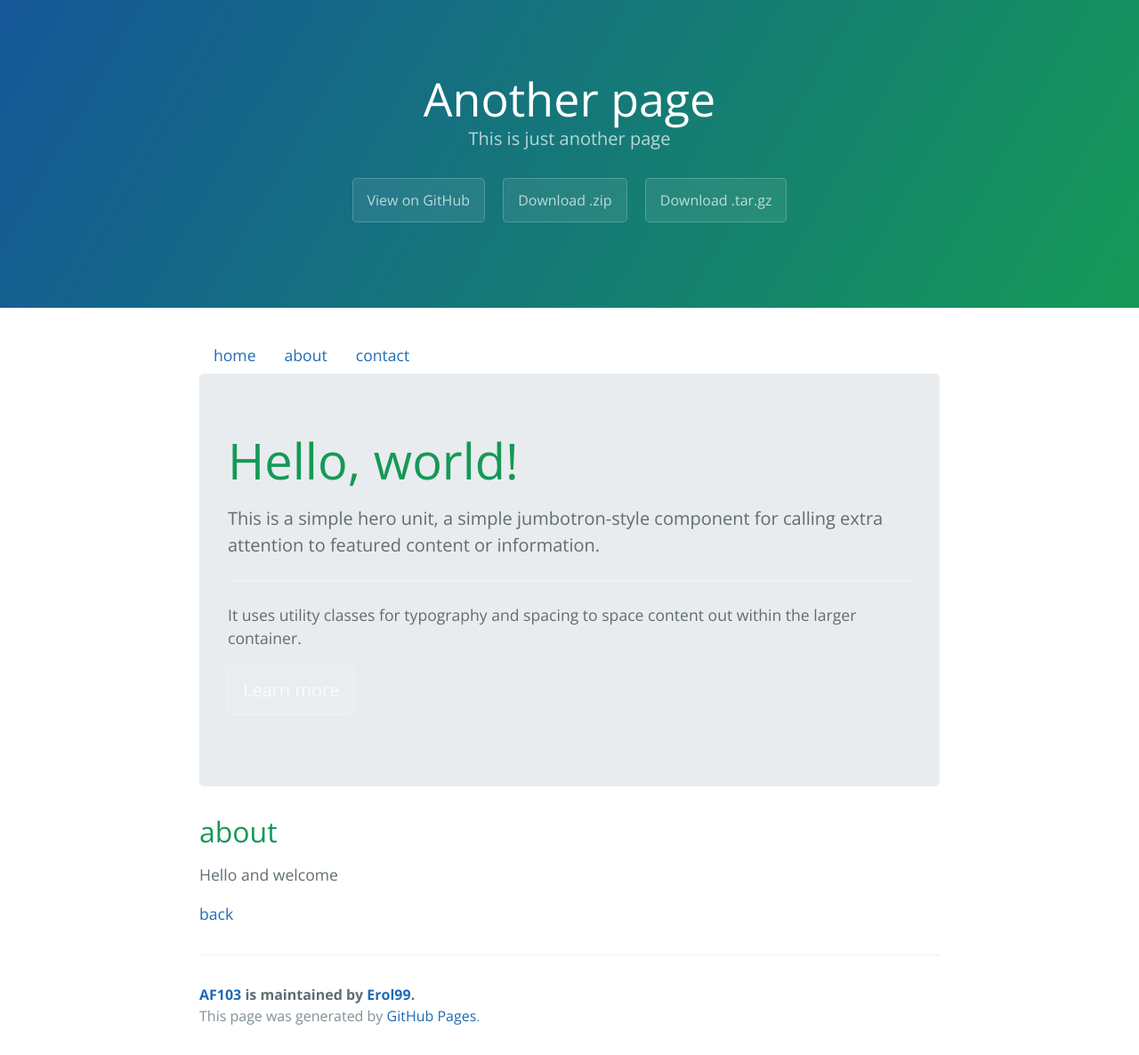
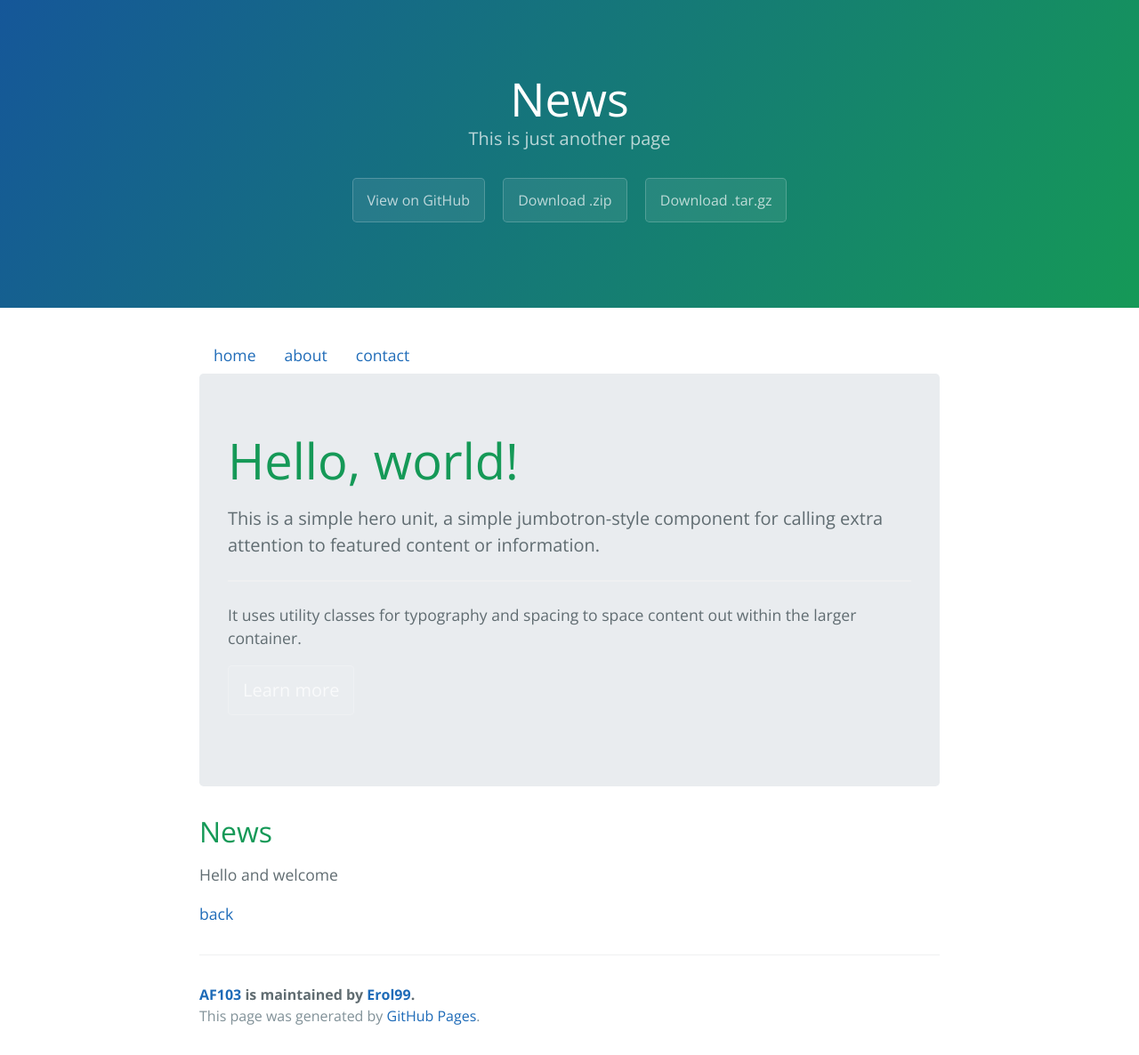
Before and after one commit to Erol99/AF103, a Jekyll site: the page built from news.md, in a window 1280 px wide. Shown: the whole page at 89% size. Built offline with Jekyll 4.4.1, drawn with Linux system fonts in a browser that asks for light colours.

Commit message:
Update and rename NEWS.md to news.md

```diff
--- a/NEWS.md
+++ b/news.md
@@ -1,11 +1,11 @@
 ---
 layout: default
-title: Another page
+title: News
 description: This is just another page
 
 ---
 
-## about ##
+## News
 
 
 
```
